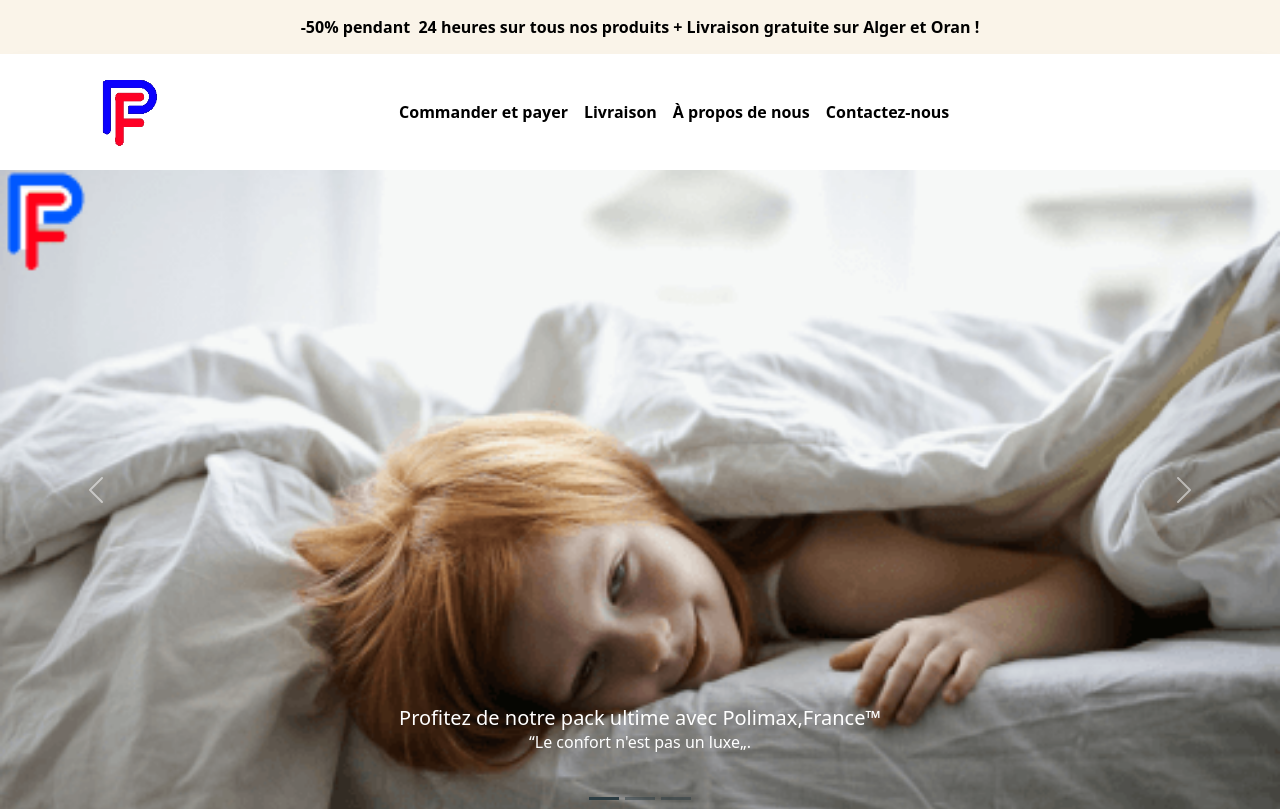
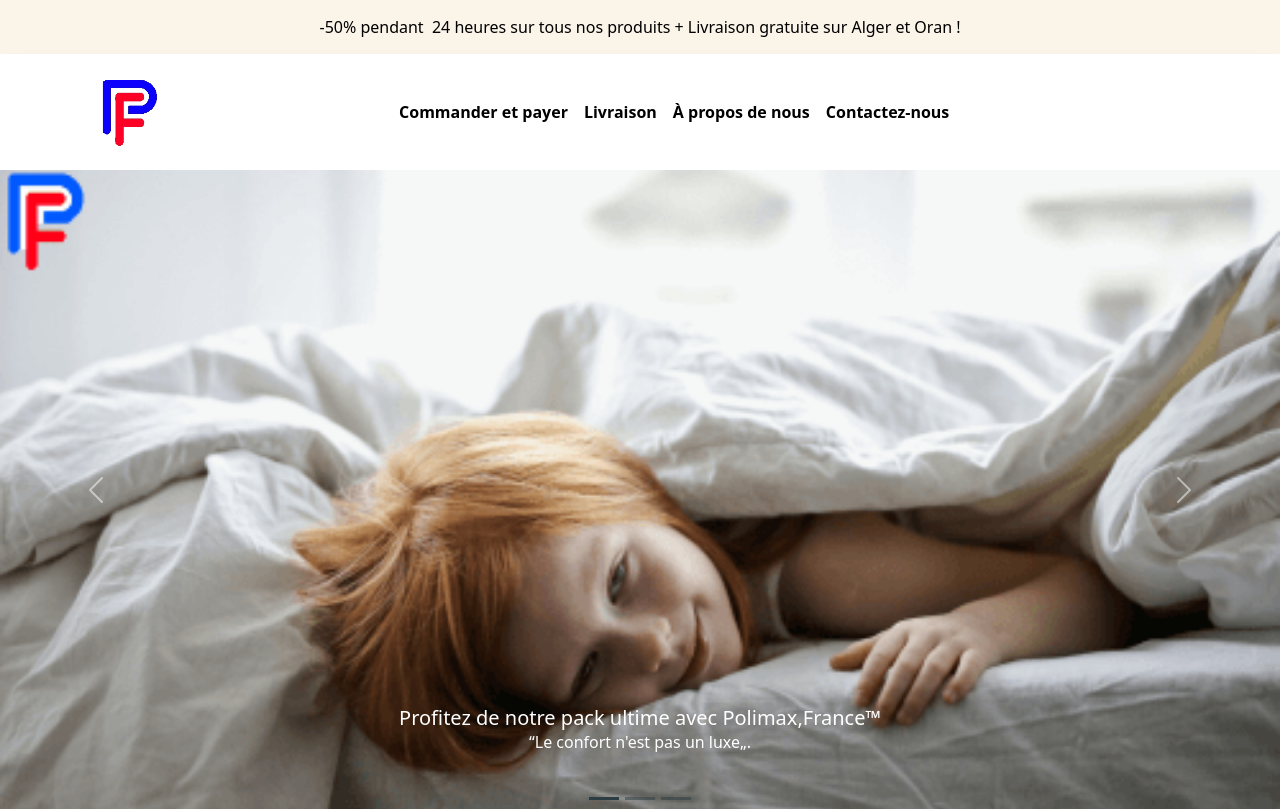
Before and after one commit to adelTerki31/polimaxfrance, a PHP site: page /index.php in a window 1280 px wide. Shown: the top 809 px of the page. Run offline with PHP 8.4, Linux system fonts and the light colour scheme; data that the repository does not hold is empty; some libraries are stand-ins or nearby versions.

Commit message:
adjusted text header

```diff
--- a/frontEnd/css/header.css
+++ b/frontEnd/css/header.css
@@ -8,7 +8,7 @@
 }
 
 .header-wrapper.notice-down-mobile  .fr-view > p > span {
-    font-size: 12px;
+    font-size: 16px;
 }
 
 .header-wrapper.notice-down-mobile  .notice-bar.mobile-notice-bar{
--- a/frontEnd/header.php
+++ b/frontEnd/header.php
@@ -5,8 +5,8 @@ ob_end_clean();?>
   <div class="container">
     <div class="fr-view">
       <p>
-        <strong><span>-50% pendant &nbsp;24 heures sur tous nos produits + Livraison
-            gratuite sur Alger et Oran !</span></strong>
+        <span>-50% pendant &nbsp;24 heures sur tous nos produits + Livraison
+            gratuite sur Alger et Oran !</span>
       </p>
     </div>
     <!-- <div id="google_translate_element"></div> -->
```
